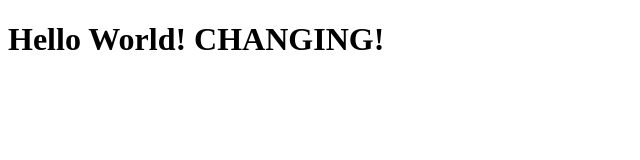
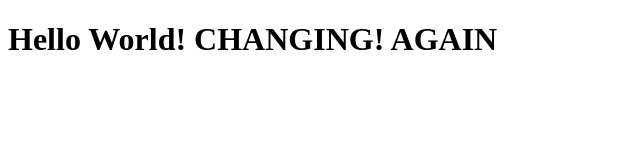
Before and after one commit to jessicamvs/limitless-shelf, a website: page public/index.html in a window 1280 px wide. Shown: the whole page, without its empty margins (0-640 px from the left). Drawn offline with Linux system fonts and the light colour scheme.

Commit message:
Another change

```diff
--- a/public/index.html
+++ b/public/index.html
@@ -5,6 +5,6 @@
     <title>Deployment Demo</title>
   </head>
   <body>
-    <h1>Hello World! CHANGING!</h1>
+    <h1>Hello World! CHANGING! AGAIN</h1>
   </body>
 </html>
```
